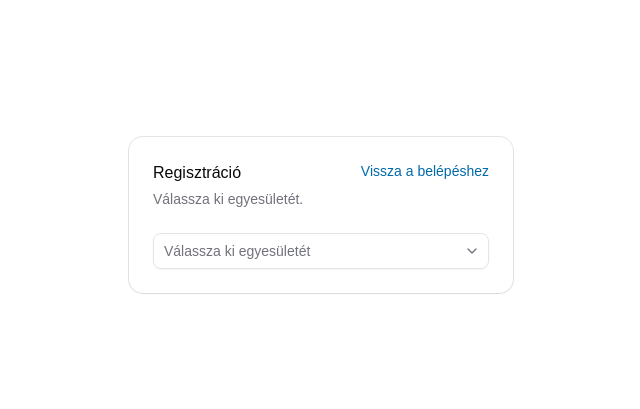
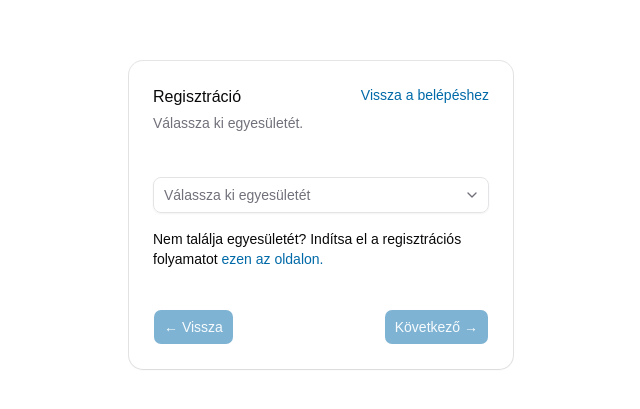
Before and after one commit to feherszabolcs/Plander2, a React (Vite) app: page /auth/register in a window 1280 px wide. Shown: the part 185-594 px from the top of the page, without its empty margins (319-959 px from the left). Built offline with nearby package versions, Linux system fonts and the light colour scheme; no server answers.

Commit message:
added register navigation functions

```diff
--- a/package.json
+++ b/package.json
@@ -14,7 +14,7 @@
   "dependencies": {
     "@base-ui/react": "^1.4.1",
     "@fontsource-variable/inter": "^5.2.8",
-    "@tailwindcss/vite": "^4.2.1",
+    "@tailwindcss/vite": "^4.3.0",
     "axios": "^1.15.2",
     "class-variance-authority": "^0.7.1",
     "clsx": "^2.1.1",
@@ -28,7 +28,7 @@
     "shadcn": "^4.4.0",
     "sonner": "^2.0.7",
     "tailwind-merge": "^3.5.0",
-    "tailwindcss": "^4.2.1",
+    "tailwindcss": "^4.3.0",
     "tw-animate-css": "^1.4.0"
   },
   "devDependencies": {
--- a/src/components/layout/AccountLayout.tsx
+++ b/src/components/layout/AccountLayout.tsx
@@ -1,4 +1,3 @@
-import React from 'react'
 import { Outlet } from 'react-router'
 
 const AccountLayout = () => {
--- a/src/components/layout/MainLayout.tsx
+++ b/src/components/layout/MainLayout.tsx
@@ -1,4 +1,3 @@
-import React from 'react'
 import { Outlet } from 'react-router'
 
 const MainLayout = () => {
--- a/src/components/views/RegisterView.tsx
+++ b/src/components/views/RegisterView.tsx
@@ -1,11 +1,16 @@
 import { NavLink } from "react-router"
-import { Card, CardAction, CardContent, CardDescription, CardHeader, CardTitle } from "../ui/card"
+import { Card, CardAction, CardContent, CardDescription, CardFooter, CardHeader, CardTitle } from "../ui/card"
 import AssociationsComboBox from "../ui/associations"
 import { Controller, useForm } from "react-hook-form"
+import { Button } from "../ui/button"
+import { useState } from "react"
 
 const RegisterView = () => {
+    const PLANDER_ADMIN_URL = "http://localhost:4200"
+    const totalsteps = 2;
+    const [currentStep, setCurrentStep] = useState(1)
 
-    const { register, handleSubmit, control, formState: { errors } } = useForm({
+    const { register, handleSubmit, control, formState: { errors, isValid } } = useForm({
         defaultValues: {
             associationId: ""
         }
@@ -16,20 +21,33 @@ const RegisterView = () => {
             <CardHeader>
                 <CardTitle>Regisztráció</CardTitle>
                 <CardDescription>
-                    Válassza ki egyesületét.
+                    <p>Válassza ki egyesületét.</p> <br />
                 </CardDescription>
                 <CardAction>
                     <NavLink to="/auth/login" className='text-primary underline-offset-4 hover:underline'>Vissza a belépéshez</NavLink>
                 </CardAction>
             </CardHeader>
             <CardContent>
-                <Controller control={control} rules={{ required: "Az egyesület kiválasztása kötelező a regisztrációhoz!" }}
-                    name="associationId" render={({ field }) => (
-                        <AssociationsComboBox field={field} />
-                    )} />
+                {currentStep == 1 &&
+                    <>
+                        <Controller control={control} rules={{ required: "Az egyesület kiválasztása kötelező a regisztrációhoz!" }}
+                            name="associationId" render={({ field }) => (
+                                <AssociationsComboBox field={field} />
+                            )} />
+                        <p className="my-4 mx-auto">Nem találja egyesületét? Indítsa el a regisztrációs folyamatot
+                            <a href={PLANDER_ADMIN_URL} target="_blank" className='text-primary underline-offset-4 hover:underline'> ezen az oldalon.</a></p>
+                    </>
+                }
+
             </CardContent>
+            <CardFooter className="flex justify-between items-center">
+                <Button disabled={currentStep == 1}
+                    onClick={() => setCurrentStep(prev => prev - 1)}>← Vissza</Button>
+                <Button hidden={currentStep == totalsteps} disabled={!isValid}
+                    onClick={() => setCurrentStep(prev => prev + 1)}>Következő →</Button>
+                <Button hidden={currentStep != totalsteps}>✓ Regisztráció</Button>
+            </CardFooter>
         </Card>
     )
 }
-
 export default RegisterView
--- a/src/index.css
+++ b/src/index.css
@@ -7,7 +7,7 @@
 
 @theme inline {
   --font-heading: var(--font-sans);
-    --font-sans: 'Inter Variable', sans-serif;
+  --font-sans: "Inter Variable", sans-serif;
   --color-sidebar-ring: var(--sidebar-ring);
   --color-sidebar-border: var(--sidebar-border);
   --color-sidebar-accent-foreground: var(--sidebar-accent-foreground);
--- a/src/lib/api.ts
+++ b/src/lib/api.ts
@@ -1,7 +1,7 @@
 import axios from "axios"
 
 const api = axios.create({
-  baseURL: "http://192.168.1.69:5148/api",
+  baseURL: "http://localhost:5148/api",
   headers: {
     "Content-Type": "application/json",
     Accept: "application/json",
```
Also changed, not shown: 1 other file (tests, documents, lock files or other folders). Lines whose indentation alone changed are shown as unchanged.
